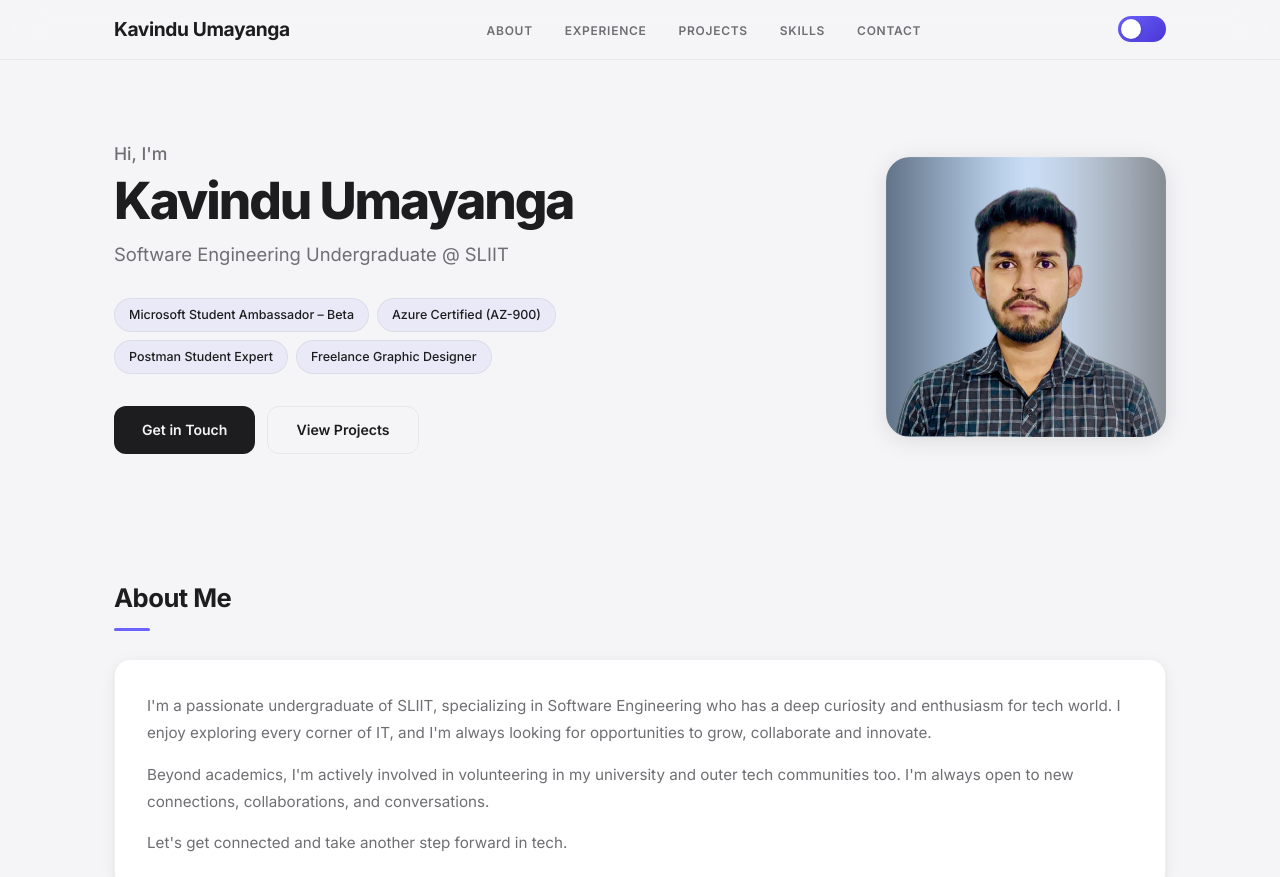
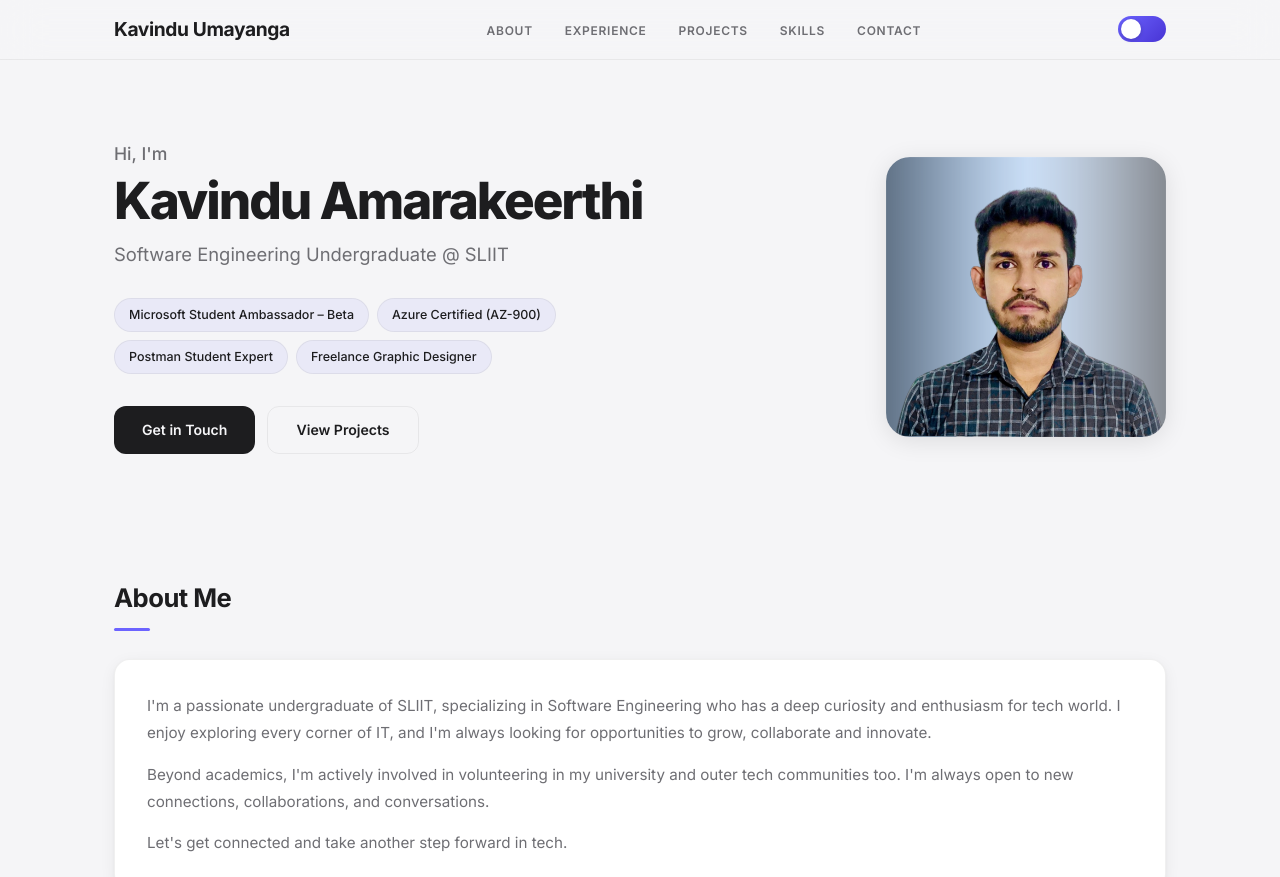
Before and after one commit to kavinduumayanga/azure-staticweb-demo, a plain HTML site: page index.html in a window 1280 px wide. Shown: the top 877 px of the page. Drawn offline with Linux system fonts and the light colour scheme.

Commit message:
Update hero name from 'Kavindu Umayanga' to 'Kavindu Amarakeerthi'

```diff
--- a/index.html
+++ b/index.html
@@ -37,7 +37,7 @@
     <div class="hero-inner">
       <div class="hero-text">
         <p class="hero-greeting">Hi, I'm</p>
-        <h1 class="hero-name">Kavindu Umayanga</h1>
+        <h1 class="hero-name">Kavindu Amarakeerthi</h1>
         <p class="hero-subtitle">Software Engineering Undergraduate @ SLIIT</p>
         <div class="hero-badges">
           <span class="badge">Microsoft Student Ambassador &#8211; Beta</span>
```
